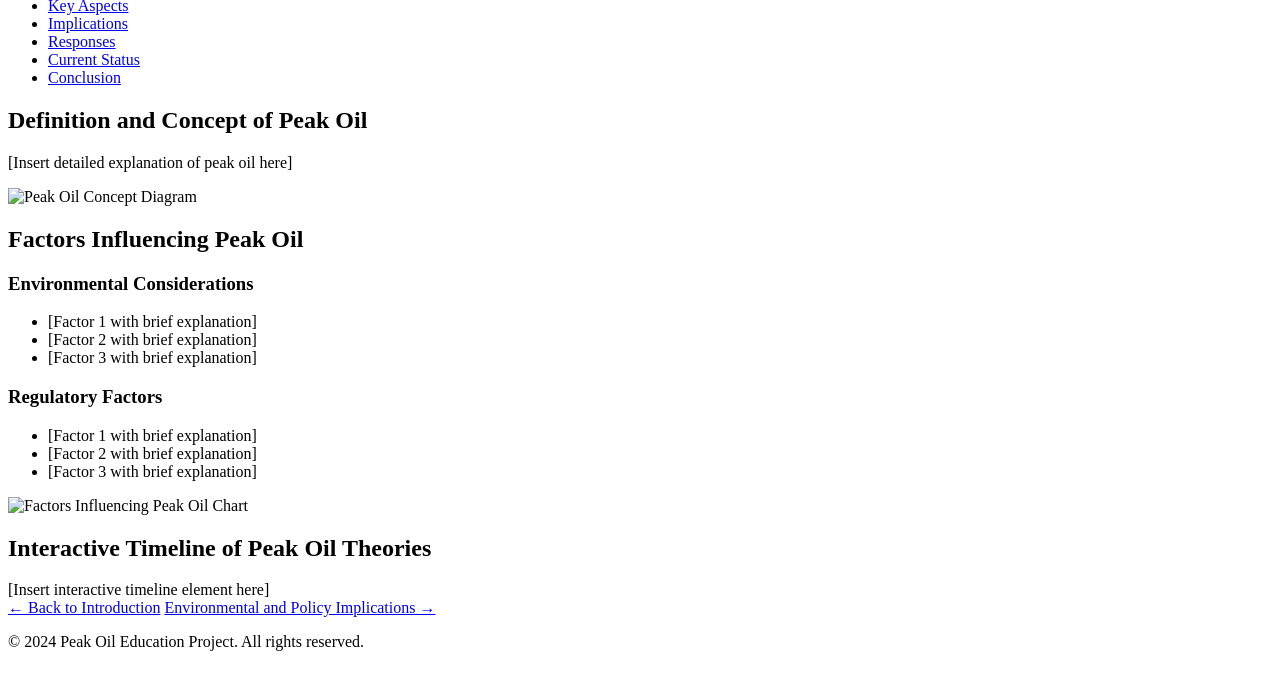
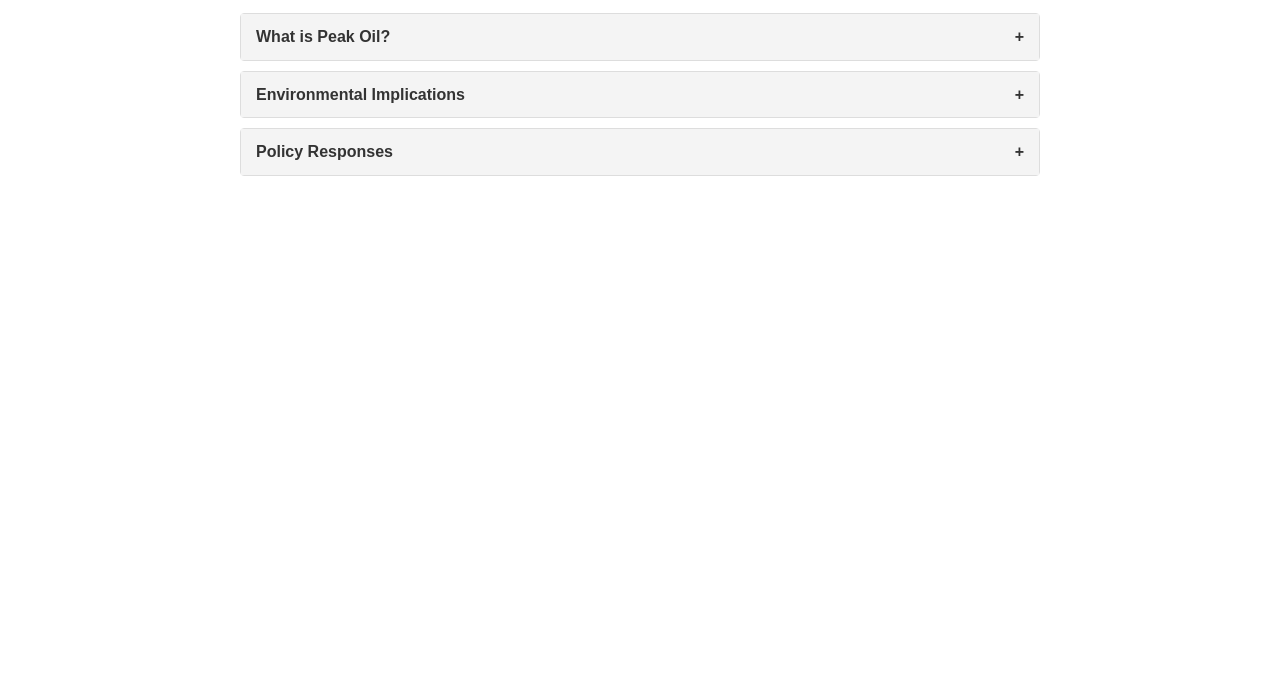
Before and after one commit to aburossi/peak-oil, a plain HTML site: page key-aspects.html in a window 1280 px wide. Shown: the part 101-800 px from the top of the page. Drawn offline with Linux system fonts and the light colour scheme.

Commit message:
Update key-aspects.html

```diff
--- a/key-aspects.html
+++ b/key-aspects.html
@@ -3,65 +3,92 @@
 <head>
     <meta charset="UTF-8">
     <meta name="viewport" content="width=device-width, initial-scale=1.0">
-    <title>Key Aspects of Peak Oil | Environmental and Policy Aspects of Peak Oil</title>
-    <link rel="stylesheet" href="assets/css/styles.css">
+    <title>Peak Oil: Expandable Content Sections</title>
+    <style>
+        body {
+            font-family: Arial, sans-serif;
+            line-height: 1.6;
+            color: #333;
+            max-width: 800px;
+            margin: 0 auto;
+            padding: 20px;
+        }
+        .accordion {
+            border: 1px solid #ddd;
+            border-radius: 4px;
+            margin-bottom: 10px;
+        }
+        .accordion-header {
+            background-color: #f4f4f4;
+            padding: 10px 15px;
+            cursor: pointer;
+            font-weight: bold;
+        }
+        .accordion-content {
+            padding: 15px;
+            display: none;
+        }
+        .accordion-header::after {
+            content: '\002B';
+            float: right;
+            font-weight: bold;
+        }
+        .active::after {
+            content: "\2212";
+        }
+    </style>
 </head>
 <body>
-    <header>
-        <h1>Key Aspects of Peak Oil</h1>
-        <nav>
+    <h1>Peak Oil: Key Concepts</h1>
+
+    <div class="accordion">
+        <div class="accordion-header">What is Peak Oil?</div>
+        <div class="accordion-content">
+            <p>Peak oil refers to the hypothetical point in time when global oil production reaches its maximum rate, after which it enters a terminal decline. This concept is based on the observation that the rate of oil production for an individual oil well or oil field follows a bell-shaped curve.</p>
+            <p>The theory suggests that as global oil reserves are finite, world oil production will eventually reach a peak and then decline, potentially leading to significant economic and social consequences.</p>
+        </div>
+    </div>
+
+    <div class="accordion">
+        <div class="accordion-header">Environmental Implications</div>
+        <div class="accordion-content">
+            <p>The environmental implications of peak oil are complex and multifaceted:</p>
             <ul>
-                <li><a href="index.html">Home</a></li>
-                <li><a href="key-aspects.html">Key Aspects</a></li>
-                <li><a href="implications.html">Implications</a></li>
-                <li><a href="responses.html">Responses</a></li>
-                <li><a href="current-status.html">Current Status</a></li>
-                <li><a href="conclusion.html">Conclusion</a></li>
+                <li>As conventional oil becomes scarcer, there may be increased pressure to exploit unconventional sources like tar sands or shale oil, which often have greater environmental impacts.</li>
+                <li>The decline in oil production could lead to a shift towards more sustainable energy sources, potentially reducing greenhouse gas emissions.</li>
+                <li>However, it might also lead to increased use of coal, which could worsen climate change impacts.</li>
             </ul>
-        </nav>
-    </header>
+        </div>
+    </div>
 
-    <main>
-        <section id="definition-and-concept">
-            <h2>Definition and Concept of Peak Oil</h2>
-            <p>[Insert detailed explanation of peak oil here]</p>
-            <img src="assets/images/peak-oil-concept-diagram.jpg" alt="Peak Oil Concept Diagram" />
-        </section>
+    <div class="accordion">
+        <div class="accordion-header">Policy Responses</div>
+        <div class="accordion-content">
+            <p>Governments and organizations have proposed various policy responses to address peak oil:</p>
+            <ol>
+                <li>Investing in renewable energy research and development</li>
+                <li>Implementing energy efficiency measures</li>
+                <li>Developing strategic petroleum reserves</li>
+                <li>Encouraging sustainable urban planning and transportation systems</li>
+                <li>Promoting conservation and reduced consumption</li>
+            </ol>
+        </div>
+    </div>
 
-        <section id="factors-influencing">
-            <h2>Factors Influencing Peak Oil</h2>
-            <h3>Environmental Considerations</h3>
-            <ul>
-                <li>[Factor 1 with brief explanation]</li>
-                <li>[Factor 2 with brief explanation]</li>
-                <li>[Factor 3 with brief explanation]</li>
-            </ul>
-            <h3>Regulatory Factors</h3>
-            <ul>
-                <li>[Factor 1 with brief explanation]</li>
-                <li>[Factor 2 with brief explanation]</li>
-                <li>[Factor 3 with brief explanation]</li>
-            </ul>
-            <img src="assets/images/peak-oil-factors-chart.jpg" alt="Factors Influencing Peak Oil Chart" />
-        </section>
+    <script>
+        const accordions = document.querySelectorAll('.accordion-header');
 
-        <section id="interactive-element">
-            <h2>Interactive Timeline of Peak Oil Theories</h2>
-            <div id="peak-oil-timeline">
-                [Insert interactive timeline element here]
-            </div>
-        </section>
-
-        <nav class="page-nav">
-            <a href="index.html" class="prev">← Back to Introduction</a>
-            <a href="implications.html" class="next">Environmental and Policy Implications →</a>
-        </nav>
-    </main>
-
-    <footer>
-        <p>&copy; 2024 Peak Oil Education Project. All rights reserved.</p>
-    </footer>
-
-    <script src="assets/js/main.js"></script>
+        accordions.forEach(accordion => {
+            accordion.addEventListener('click', function() {
+                this.classList.toggle('active');
+                const content = this.nextElementSibling;
+                if (content.style.display === 'block') {
+                    content.style.display = 'none';
+                } else {
+                    content.style.display = 'block';
+                }
+            });
+        });
+    </script>
 </body>
 </html>
```
